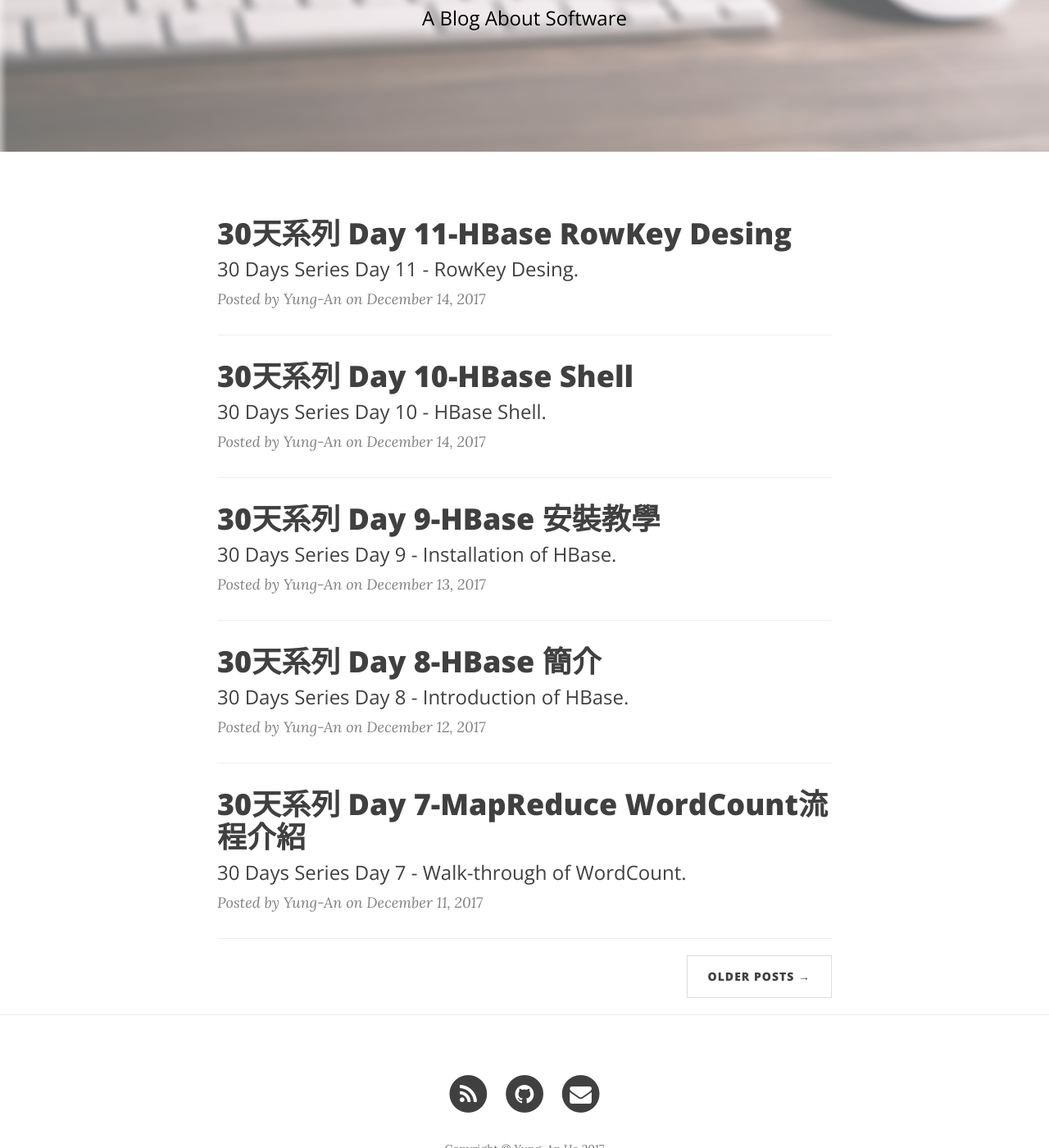
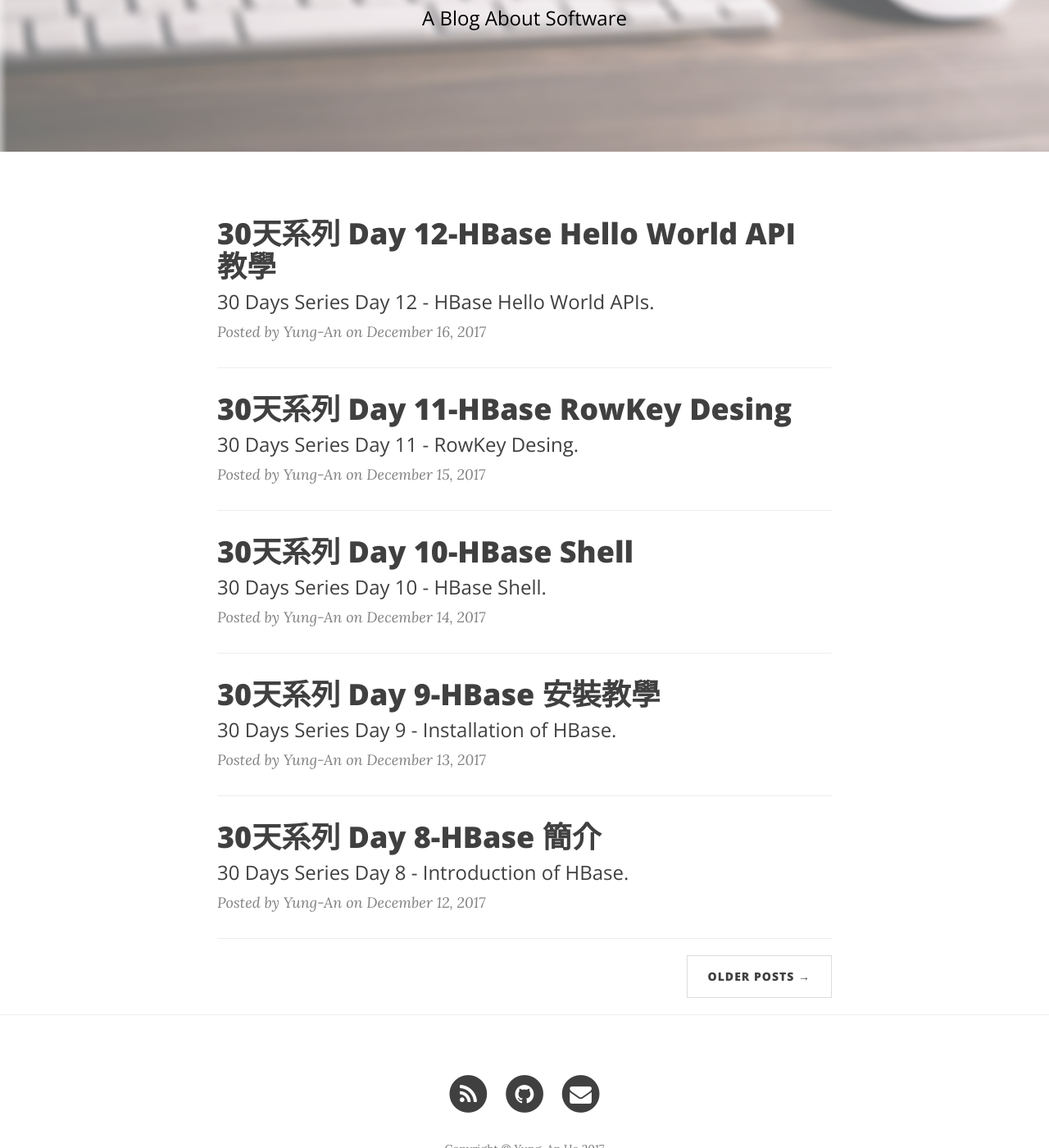
Before and after one commit to mathsigit/blog_page, a Jekyll site: the page built from index.html, in a window 1280 px wide and 1400 px high, scrolled down 263 px. Shown: the whole window at 82% size. Built offline with Jekyll 4.4.1, drawn with Linux system fonts in a browser that asks for light colours; nearby versions of some CDN libraries; the list of posts is cut into pages by our own code; part of the change alters nothing that is shown.

Commit message:
Adding 30 days series,day 12.

````diff
--- a/_posts/2017-12-14-30days-series-11-hbase-rowkey-design.md
+++ b/_posts/2017-12-15-30days-series-11-hbase-rowkey-design.md
@@ -2,7 +2,7 @@
 layout:     post
 title:      "30天系列 Day 11-HBase RowKey Desing"
 subtitle:   "30 Days Series Day 11 - RowKey Desing."
-date:       2017-12-14 00:00:00
+date:       2017-12-15 00:00:00
 author:     "Yung-An"
 header-img: "img/technical-post-bg.png"
 ---
--- /dev/null
+++ b/_posts/2017-12-16-30days-series-12-hbase-helloworld-api.md
@@ -0,0 +1,113 @@
+---
+layout:     post
+title:      "30天系列 Day 12-HBase Hello World API 教學"
+subtitle:   "30 Days Series Day 12 - HBase Hello World APIs."
+date:       2017-12-16 00:00:00
+author:     "Yung-An"
+header-img: "img/technical-post-bg.png"
+---
+
+在這篇文章內容，將會學到如何使用HBase Client API對HBase的CRUD操作。本篇的範例程式碼是使用_HBase 0.98.x_，相容於_HBase 1.x.x_。
+
+首先先來看一下SQL、API與HBase Shell的CRUD對照：
+
+SQL|HBase Client API|HBase Shell
+:------:|:--------:|:--------:
+select|Get/Scan|get/scan
+insert|Put     |put
+delete|Delete  |delete
+update|Put     |get/scan
+
+## HBase Connection
+
+與所有RDB相同，連線到HBase也需要設定connection：
+
+```java
+import org.apache.hadoop.conf.Configuration;
+import org.apache.hadoop.hbase.HBaseConfiguration;
+import org.apache.hadoop.hbase.client.HBaseAdmin;
+import org.apache.hadoop.hbase.client.HTable;
+
+Configuration conf = HBaseConfiguration.create();
+conf.set("hbase.zookeeper.quorum", "localhost");
+conf.set("hbase.zookeeper.property.clientPort", “2181");
+HBaseAdmin admin = new HBaseAdmin(conf);
+String tableName = "employees";
+HTable table = new HTable(conf, tableName);
+```
+
+## 使用`Put`新增一筆(row)資料
+
+```java
+String tableName = "employees";
+HTable htable = new HTable(conf, tableName);
+
+Put put = new Put(Bytes.toBytes("Development_999999"));
+
+byte[] familyName = Bytes.toBytes("cf1");
+String[] columnNames = new String[] { "p-birth_date", "p-first_name",
+ "p-last_name","p-gender", "p-hire_date", "d-from_date", "d-to_date" };
+String[] values = new String[] { "1970-03-10", "John", "Li", "M", "1988-05-08", "1988-05-08", "9999-01-01" };
+
+put.add(familyName, Bytes.toBytes(columnNames[0]), Bytes.toBytes( toDateValue(values[0]) ));
+put.add(familyName, Bytes.toBytes(columnNames[1]), Bytes.toBytes( values[1] ));
+put.add(familyName, Bytes.toBytes(columnNames[2]), Bytes.toBytes( values[2] ));
+put.add(familyName, Bytes.toBytes(columnNames[3]), Bytes.toBytes( values[3] ));
+put.add(familyName, Bytes.toBytes(columnNames[4]), Bytes.toBytes( toDateValue(values[4]) ));
+put.add(familyName, Bytes.toBytes(columnNames[5]), Bytes.toBytes( toDateValue(values[5]) ));
+put.add(familyName, Bytes.toBytes(columnNames[6]), Bytes.toBytes( toDateValue(values[6]) ));
+
+htable.put(put);
+
+htable.close();
+```
+
+## 使用`Get`查詢一筆(row)資料
+
+現在我們來查剛剛Put進去的資料。
+
+```java
+String tableName = "employees";
+HTable htable = new HTable(conf, tableName);
+Get get = new Get(Bytes.toBytes("Development_999999"));
+Result result = htable.get(get);
+
+System.out.println( "result size: " + result.size() );
+System.out.println( "result string: " + result.toString() );
+for (int i=0; i<result.size(); i++) {
+    System.out.println( String.format("result[%d]: %s", i, result.raw()[i].toString()));
+}
+
+htable.close();
+```
+
+## 使用`Scan`來查詢table所有資料
+
+```java
+String tableName = "employees";
+
+HTable htable = new HTable(conf, tableName);
+Scan scan = new Scan();
+ResultScanner scanner = htable.getScanner(scan);
+for (Result res : scanner) {
+  System.out.println(res);
+}
+scanner.close();
+
+htable.close();
+```
+
+## 使用`Delete`刪除一筆資料
+
+```java
+String tableName = "employees";
+
+HTable htable = new HTable(conf, tableName);
+Delete delete = new Delete(Bytes.toBytes("Development_999999"));
+htable.delete(delete);
+htable.close();
+```
+
+# 最後
+
+看完了Hello World版本的API後，接下來要介紹如何使用HBase Bolk-Load。
````
